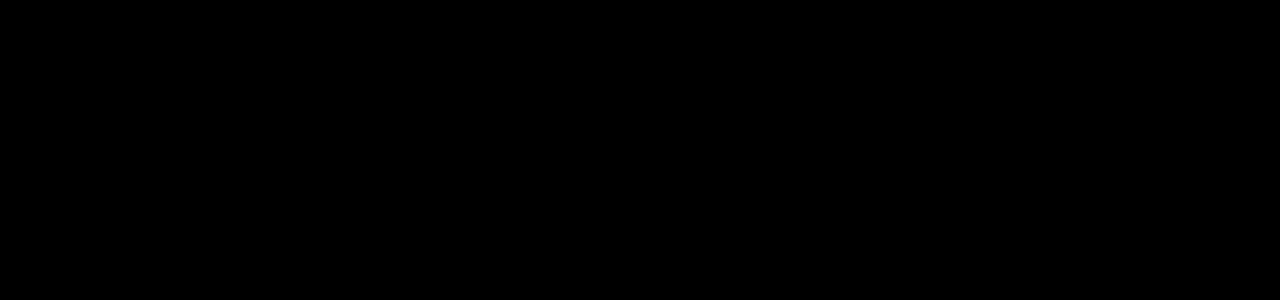
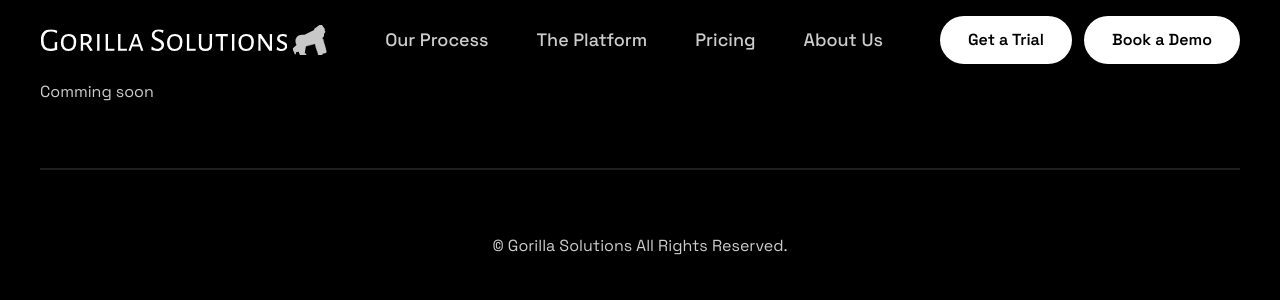
Before and after one commit to mhshuvoalways/solutions-gorilla, a React (Vite) app: page /about-us in a window 1280 px wide. Before the commit this address had no page. Shown: the top 300 px of the page. Built offline with nearby package versions, Linux system fonts and the light colour scheme.

Commit message:
add: add pricing page

```diff
--- a/src/app/App.jsx
+++ b/src/app/App.jsx
@@ -1,4 +1,5 @@
 import { BrowserRouter, Route, Routes } from "react-router-dom";
+import AboutUs from "../pages/AboutUs";
 import Architecture from "../pages/Architecture";
 import Home from "../pages/Home";
 import OurProcess from "../pages/OurProcess";
@@ -12,6 +13,7 @@ const App = () => {
         <Route path="/our-process" element={<OurProcess />} />
         <Route path="/architecture" element={<Architecture />} />
         <Route path="/pricing" element={<Pricing />} />
+        <Route path="/about-us" element={<AboutUs />} />
       </Routes>
     </BrowserRouter>
   );
--- /dev/null
+++ b/src/components/mission/index.jsx
@@ -0,0 +1,7 @@
+const index = () => {
+  return <div>
+
+  </div>;
+};
+
+export default index;
--- /dev/null
+++ b/src/pages/AboutUs.jsx
@@ -0,0 +1,25 @@
+import ReactHelmet from "../app/ReactHelmet";
+import Header from "../components/common/header";
+import Footer from "../components/footer";
+
+const OurProcess = () => {
+  return (
+    <>
+      <ReactHelmet>
+        <title>Gorilla Solutions - Company</title>
+        <meta content="Cloud Native experts" name="description" />
+        <meta content="Gorilla Solutions - Company" property="og:title" />
+        <meta content="Cloud Native experts" property="og:description" />
+        <meta content="Gorilla Solutions - Company" property="twitter:title" />
+        <meta content="Cloud Native experts" property="twitter:description" />
+      </ReactHelmet>
+      <div className="container mx-auto">
+        <Header />
+        Comming soon
+        <Footer />
+      </div>
+    </>
+  );
+};
+
+export default OurProcess;
```
Also changed, not shown: vercel.json (added).
